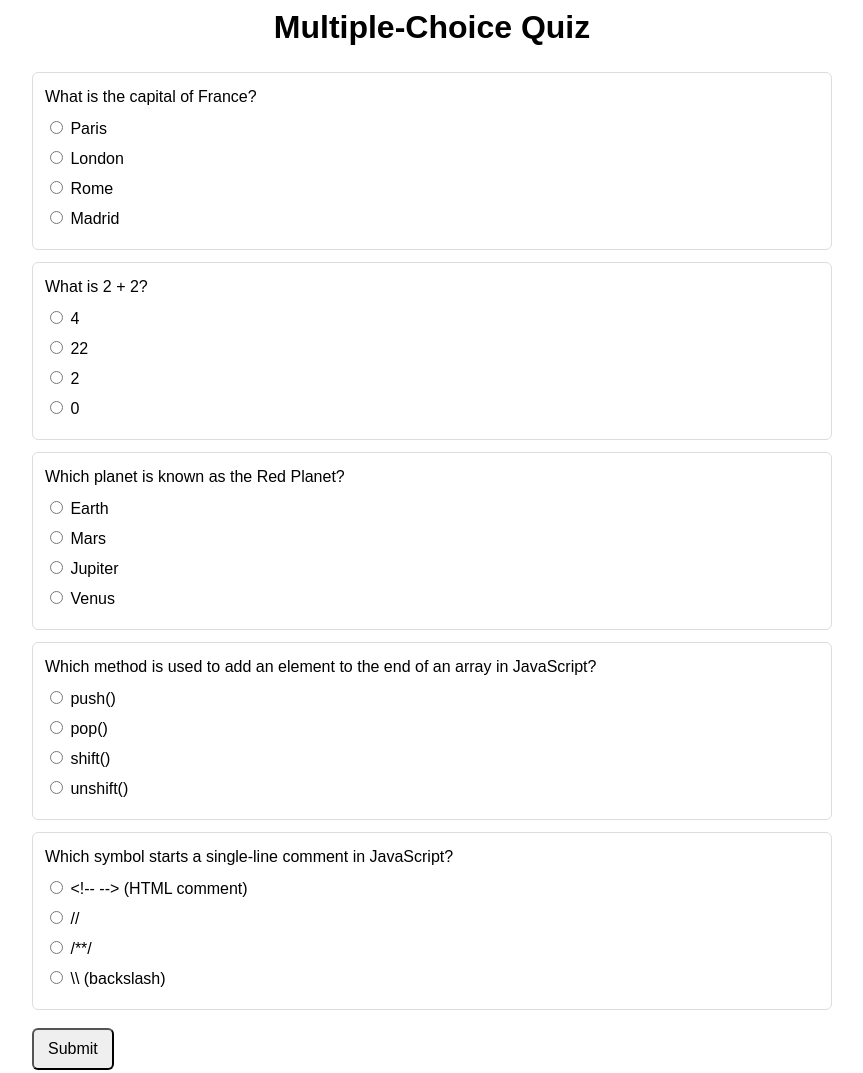
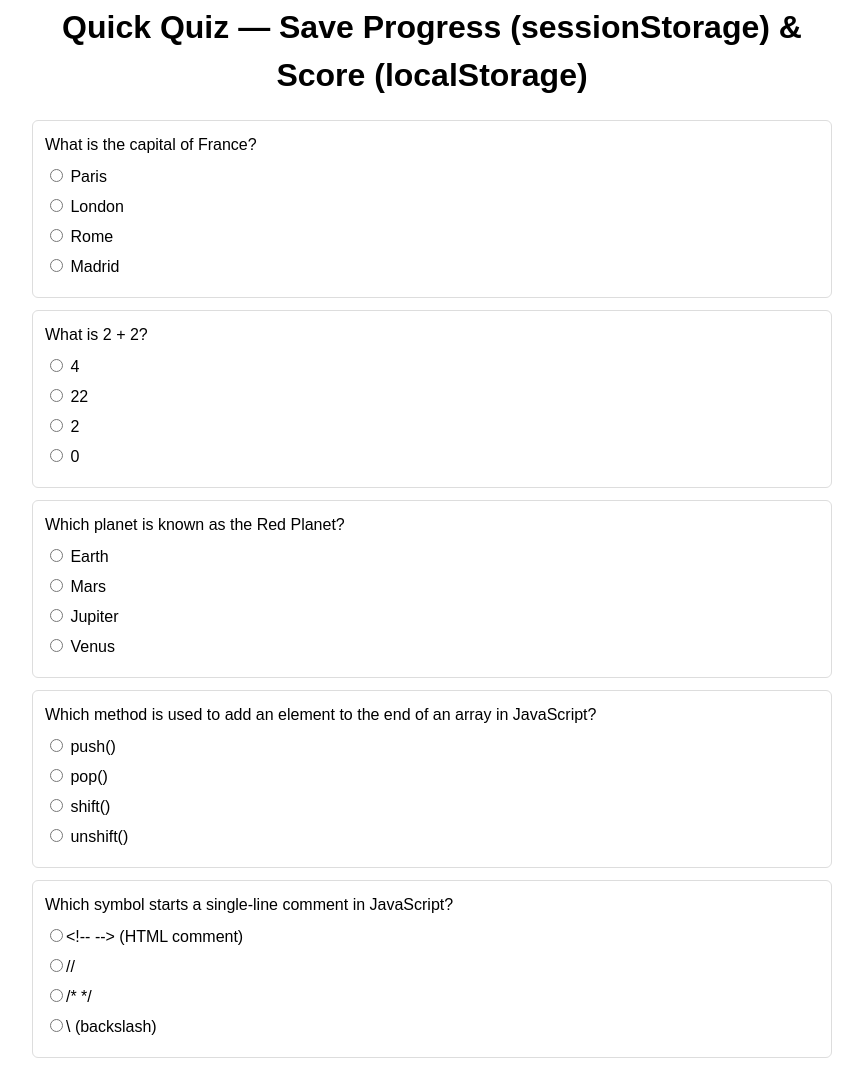
Before and after one commit to acciojob/quiz-with-session-Jidugutejesh, a website: page main.html in a window 1280 px wide. Shown: the part 37-1110 px from the top of the page, without its empty margins (208-1071 px from the left). Drawn offline with Linux system fonts and the light colour scheme.

Commit message:
created a submission

```diff
--- a/main.html
+++ b/main.html
@@ -7,45 +7,57 @@
   <link rel="stylesheet" href="styles.css">
 </head>
 <body>
-  <h1> Multiple-Choice Quiz </h1>
+  <h1>Quick Quiz — Save Progress (sessionStorage) & Score (localStorage)</h1>
+
   <div id="questions">
-    <div class="question" id="q1"><div>What is the capital of France?</div><div class="options">
-      <label><input type="radio" name="q1" value="A"> Paris</label>
-      <label><input type="radio" name="q1" value="B"> London</label>
-      <label><input type="radio" name="q1" value="C"> Rome</label>
-      <label><input type="radio" name="q1" value="D"> Madrid</label>
-    </div></div>
+    <div class="question" id="q1"><div>What is the capital of France?</div>
+      <div class="options">
+        <label><input type="radio" name="q1" value="Paris"> Paris</label>
+        <label><input type="radio" name="q1" value="London"> London</label>
+        <label><input type="radio" name="q1" value="Rome"> Rome</label>
+        <label><input type="radio" name="q1" value="Madrid"> Madrid</label>
+      </div>
+    </div>
 
-    <div class="question" id="q2"><div>What is 2 + 2?</div><div class="options">
-      <label><input type="radio" name="q2" value="A"> 4</label>
-      <label><input type="radio" name="q2" value="B"> 22</label>
-      <label><input type="radio" name="q2" value="C"> 2</label>
-      <label><input type="radio" name="q2" value="D"> 0</label>
-    </div></div>
+    <div class="question" id="q2"><div>What is 2 + 2?</div>
+      <div class="options">
+        <label><input type="radio" name="q2" value="4"> 4</label>
+        <label><input type="radio" name="q2" value="22"> 22</label>
+        <label><input type="radio" name="q2" value="2"> 2</label>
+        <label><input type="radio" name="q2" value="0"> 0</label>
+      </div>
+    </div>
 
-    <div class="question" id="q3"><div>Which planet is known as the Red Planet?</div><div class="options">
-      <label><input type="radio" name="q3" value="A"> Earth</label>
-      <label><input type="radio" name="q3" value="B"> Mars</label>
-      <label><input type="radio" name="q3" value="C"> Jupiter</label>
-      <label><input type="radio" name="q3" value="D"> Venus</label>
-    </div></div>
+    <div class="question" id="q3"><div>Which planet is known as the Red Planet?</div>
+      <div class="options">
+        <label><input type="radio" name="q3" value="Earth"> Earth</label>
+        <label><input type="radio" name="q3" value="Mars"> Mars</label>
+        <label><input type="radio" name="q3" value="Jupiter"> Jupiter</label>
+        <label><input type="radio" name="q3" value="Venus"> Venus</label>
+      </div>
+    </div>
 
-    <div class="question" id="q4"><div>Which method is used to add an element to the end of an array in JavaScript?</div><div class="options">
-      <label><input type="radio" name="q4" value="A"> push()</label>
-      <label><input type="radio" name="q4" value="B"> pop()</label>
-      <label><input type="radio" name="q4" value="C"> shift()</label>
-      <label><input type="radio" name="q4" value="D"> unshift()</label>
-    </div></div>
+    <div class="question" id="q4"><div>Which method is used to add an element to the end of an array in JavaScript?</div>
+      <div class="options">
+        <label><input type="radio" name="q4" value="push()"> push()</label>
+        <label><input type="radio" name="q4" value="pop()"> pop()</label>
+        <label><input type="radio" name="q4" value="shift()"> shift()</label>
+        <label><input type="radio" name="q4" value="unshift()"> unshift()</label>
+      </div>
+    </div>
 
-    <div class="question" id="q5"><div>Which symbol starts a single-line comment in JavaScript?</div><div class="options">
-      <label><input type="radio" name="q5" value="A"> &lt;!-- --&gt; (HTML comment)</label>
-      <label><input type="radio" name="q5" value="B"> //</label>
-      <label><input type="radio" name="q5" value="C"> /**/</label>
-      <label><input type="radio" name="q5" value="D"> \\ (backslash)</label>
-    </div></div>
+    <div class="question" id="q5"><div>Which symbol starts a single-line comment in JavaScript?</div>
+      <div class="options">
+        <label><input type="radio" name="q5" value="&lt;!-- --&gt; (HTML comment)">&lt;!-- --&gt; (HTML comment)</label>
+        <label><input type="radio" name="q5" value="//">//</label>
+        <label><input type="radio" name="q5" value="/* */">/* */</label>
+        <label><input type="radio" name="q5" value="\\ (backslash)">\ (backslash)</label>
+      </div>
+    </div>
   </div>
 
   <button id="submit">Submit</button>
+
   <div id="score" aria-live="polite"></div>
   <small class="hint">Selections save to <code>sessionStorage.progress</code>. Final score saves to <code>localStorage.score</code>.</small>
 
--- a/script.js
+++ b/script.js
@@ -1,11 +1,10 @@
-// script.js (updated)
-
+// script.js
 const CORRECT_ANSWERS = {
-  q1: "A",
-  q2: "A",
-  q3: "B",
-  q4: "A",
-  q5: "C"
+  q1: "Paris",
+  q2: "4",
+  q3: "Mars",
+  q4: "push()",
+  q5: "/* */"
 };
 
 const QUESTIONS_CONTAINER = document.getElementById("questions");
@@ -44,7 +43,7 @@ function trimQuestionTexts() {
 function attachChangeListeners() {
   const radios = QUESTIONS_CONTAINER.querySelectorAll("input[type='radio']");
   radios.forEach(radio => {
-    radio.addEventListener("change", (e) => {
+    radio.addEventListener("change", () => {
       const q = radio.name;
       const val = radio.value;
 
@@ -55,11 +54,11 @@ function attachChangeListeners() {
       const group = document.getElementsByName(q);
       group.forEach(inp => {
         if (inp === radio) {
-          inp.setAttribute('checked', 'true');
           inp.checked = true;
+          inp.setAttribute("checked", "true");
         } else {
-          inp.removeAttribute('checked');
           inp.checked = false;
+          inp.removeAttribute("checked");
         }
       });
     });
@@ -69,17 +68,16 @@ function attachChangeListeners() {
 function restoreSelections() {
   const progress = readProgress();
   if (!progress) return;
-
   Object.keys(progress).forEach(qid => {
     const value = progress[qid];
-    const selector = `input[name="${qid}"][value="${value}"]`;
+    const selector = `input[name="${qid}"][value="${CSS.escape(value)}"]`;
     const input = document.querySelector(selector);
     if (input) {
       input.checked = true;
-      input.setAttribute('checked', 'true');
+      input.setAttribute("checked", "true");
       const group = document.getElementsByName(qid);
       group.forEach(inp => {
-        if (inp !== input) inp.removeAttribute('checked');
+        if (inp !== input) inp.removeAttribute("checked");
       });
     }
   });
@@ -120,7 +118,6 @@ function showStoredScoreIfAny() {
 
 function init() {
   trimQuestionTexts();
-
   attachChangeListeners();
   restoreSelections();
   showStoredScoreIfAny();
```
